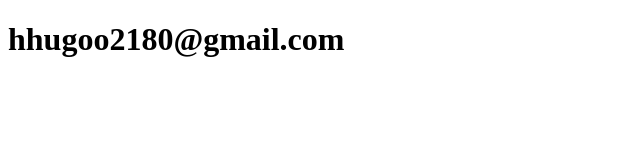
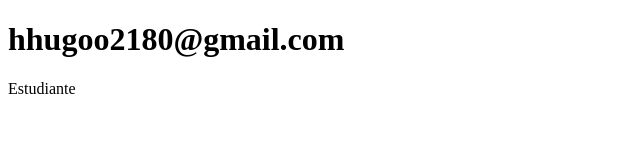
Before and after one commit to Garth080/sistema-de-registro, a plain HTML site: page contacto.html in a window 1280 px wide. Shown: the full height of the page, 0-640 px from the left. Drawn offline with Linux system fonts and the light colour scheme.

Commit message:
Actualiza el Contacto

```diff
--- a/contacto.html
+++ b/contacto.html
@@ -8,6 +8,7 @@
 <body>
 
     <h1>hhugoo2180@gmail.com</h1>
+    <p>Estudiante</p>
 
 </body>
 </html>
```
Also changed, not shown: index.html (+1 -1 lines).
